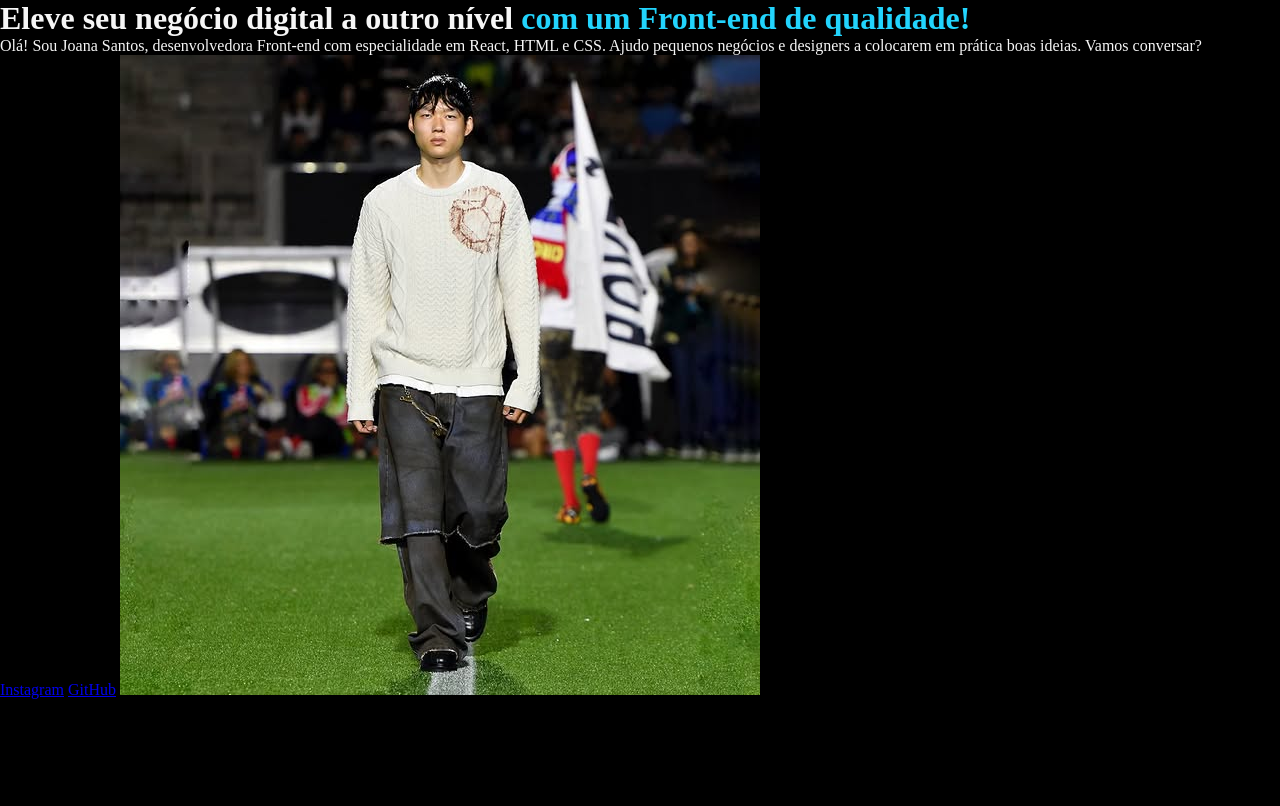
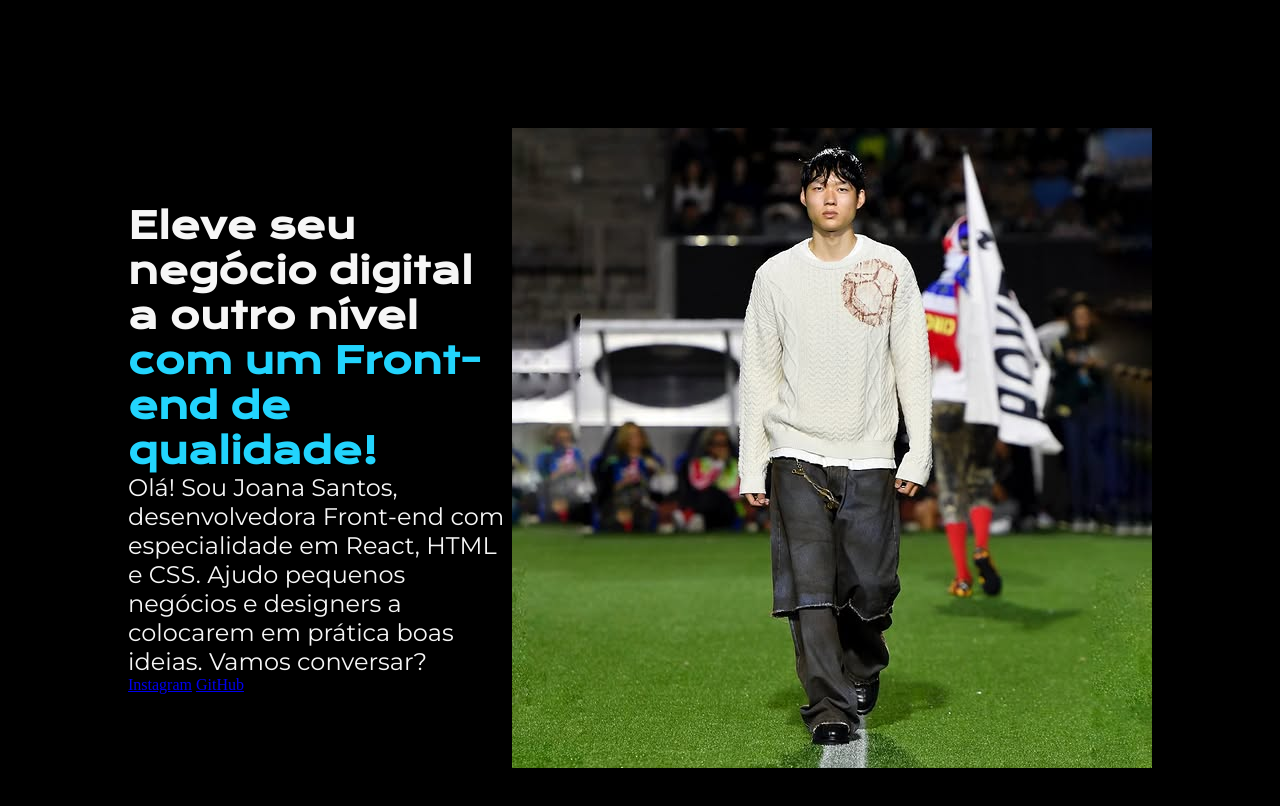
Before and after one commit to vhokuboz/portfolio-alura, a plain HTML site: page index.html in a window 1280 px wide. Drawn offline with nearby package versions, Linux system fonts and the light colour scheme.

Commit message:
Inserido box-sizing, flexbox e font

```diff
--- a/index.html
+++ b/index.html
@@ -1,5 +1,6 @@
 <!DOCTYPE html>
 <html lang="pt-br">
+
 <head>
   <meta charset="UTF-8">
   <meta name="viewport" content="width=device-width, initial-scale=1.0">
@@ -7,15 +8,19 @@
 
   <link rel="stylesheet" href="style.css">
 </head>
+
 <body>
   <header></header>
-    <main>
-        <h1>Eleve seu negócio digital a outro nível <strong class="titulo-destaque">com um Front-end de qualidade!</strong></h1>
-        <p>Olá! Sou Joana Santos, desenvolvedora Front-end com especialidade em React, HTML e CSS. Ajudo pequenos negócios e designers a colocarem em prática boas ideias. Vamos conversar?</p>
+  <main class="apresentacao">
+    <section class="apresentacao__conteudo">
+      <h1 class="apresentacao__conteudo__titulo">Eleve seu negócio digital a outro nível <strong class="titulo-destaque">com um Front-end de qualidade!</strong></h1>
+      <p class="apresentacao__conteudo__texto">Olá! Sou Joana Santos, desenvolvedora Front-end com especialidade em React, HTML e CSS. Ajudo pequenos negócios e designers a colocarem em prática boas ideias. Vamos conversar?</p>
       <a href="https://instagram.com/vitor.okubo">Instagram</a>
       <a href="https://github.com/vhokuboz">GitHub</a>
+    </section>
     <img src="vitor-okubo.jpeg" alt="Vitor Okubo">
   </main>
   <footer></footer>
 </body>
+
 </html>
--- a/style.css
+++ b/style.css
@@ -1,14 +1,39 @@
+@import url('https://fonts.googleapis.com/css2?family=Krona+One&display=swap');
+@import url('https://fonts.googleapis.com/css2?family=Krona+One&family=Montserrat:ital,wght@0,100..900;1,100..900&display=swap');
 * {
-    margin: 0;
-    padding: 0;
-    /* box-sizing: border-box; */
+  margin: 0;
+  padding: 0;
 }
 
 body {
-    background-color: black;
-    color: #f6f6f6
+  background-color: black;
+  color: #f6f6f6;
+  height: 100vh;
+  box-sizing: border-box;
+}
+
+.apresentacao {
+  margin: 10%;
+  display: flex;
+  align-items: center;
+  justify-content: space-between;
+}
+
+.apresentacao__conteudo {
+  width: 615px;
+
+}
+
+.apresentacao__conteudo__titulo {
+  font-size: 36px;
+  font-family: 'Krona One', sans-serif;
+}
+
+.apresentacao__conteudo__texto {
+  font-size: 24px;
+  font-family: 'Montserrat', sans-serif;
 }
 
 .titulo-destaque {
-    color: #22D4FD
+  color: #22D4FD
 }
```
Also changed, not shown: 1 other file. Lines whose indentation alone changed are shown as unchanged.
